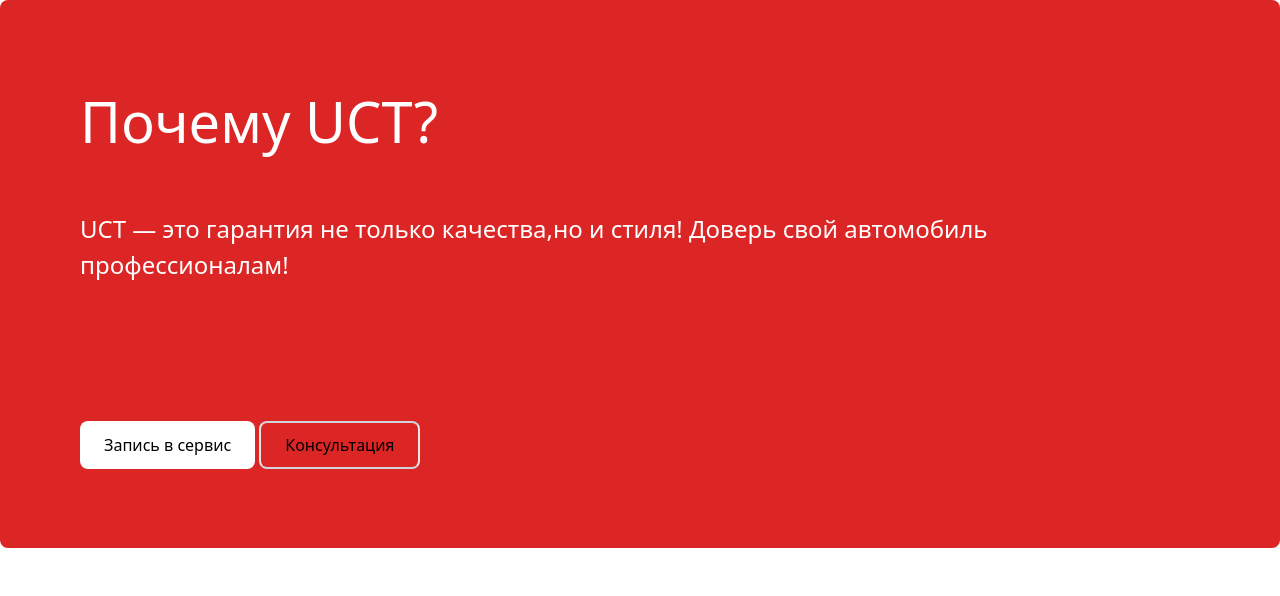
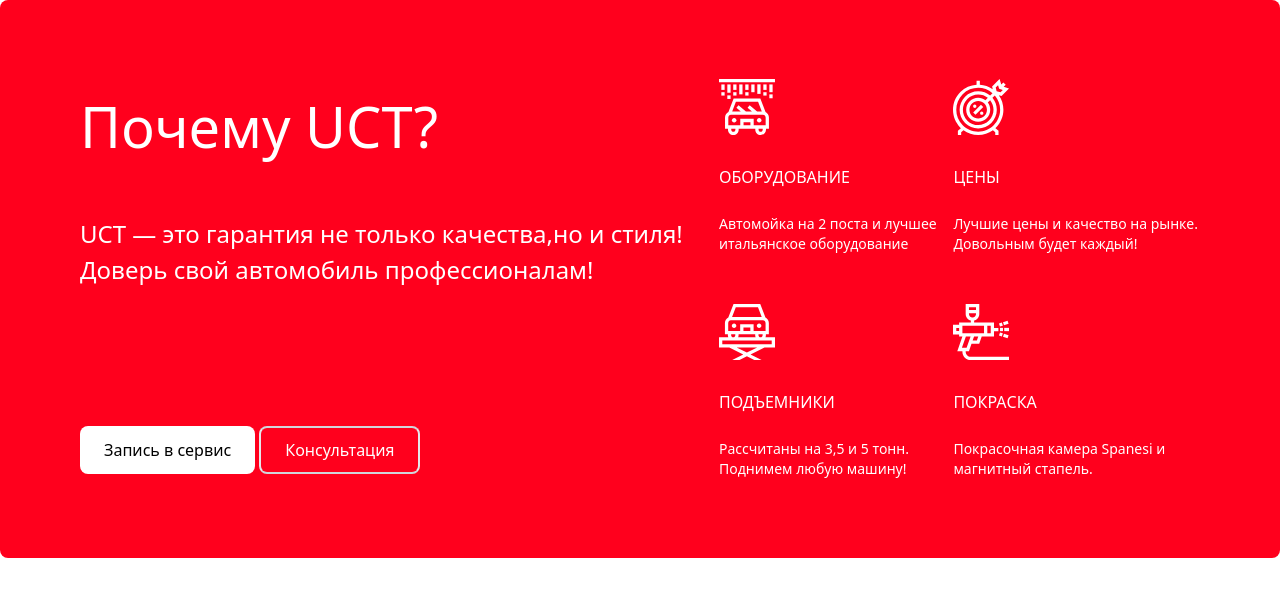
Before and after one commit to incodeuz/car-service, a plain HTML site: page src/index.html in a window 1280 px wide. Drawn offline with nearby package versions, Linux system fonts and the light colour scheme; files that its build step writes are made by us from their sources.

Commit message:
pochemu done

```diff
--- a/src/index.html
+++ b/src/index.html
@@ -8,16 +8,16 @@
   <script src="https://cdn.tailwindcss.com"></script>
   <!-- ---- MAIN CSS ---- -->
   <link rel="stylesheet" href="./dist/output.css">
-  <title>starter</title>
+  <title>ПОЧЕМУ section</title>
 </head>
 <body>
     <!-- ---- ПОЧЕМУ SECTION START ---- -->
 
-    <section id="pochemu">
+    <section id="pochemu" class="mb-[16px] bg-[#FF001D] px-[80px] py-[79px] rounded-lg flex items-center">
 
     <!-- ---- LEFT ---- -->
 
-      <div id="left" class="container bg-red-600 px-[80px] py-[79px] rounded-lg">
+      <div id="left" class="container">
         <h1 class="text-[56px] text-white pb-[48px]">
           Почему UCT?
         </h1>
@@ -28,7 +28,7 @@
           <button class="bg-white rounded-lg px-[24px] py-[12px]">
             Запись в сервис
           </button>
-          <button class="bg-red-600 rounded-lg px-[24px] py-[10px] border-2 border-y-gray-300">
+          <button class="bg-[#FF001D ] rounded-lg px-[24px] py-[10px] border-2 border-y-gray-300 text-white">
             Консультация
           </button>
         </div>
@@ -38,14 +38,35 @@
 
     <!-- ---- RIGHT ---- -->
 
-      <div id="right" class="">
+    <!-- ---- HALI TO'LIQ EMAS ---- -->
+
+      <div id="right" class="flex">
 
         <div class="top">
-            <div class="firts"></div>
-            <div class="second"></div>
+          <div class="first pb-[50px] right-[20px]">
+            <img src="./assets/images/car-wash.svg" alt="car-wash-icon">
+            <p class="pt-[30px] text-white text-bold">ОБОРУДОВАНИЕ</p>
+            <p class="pt-[25px] text-white text-sm">Автомойка на 2 поста и лучшее итальянское оборудование</p>
+          </div>
+          <div class="second">
+            <img src="./assets/images/lift.svg" alt="car-lift-icon">
+            <p class="pt-[30px] text-white text-bold">ПОДЪЕМНИКИ</p>
+            <p class="pt-[25px] text-white text-sm">Рассчитаны на 3,5 и 5 тонн. Поднимем любую машину!</p>
+          </div>
         </div>
 
-        <div class="bottom"></div>
+        <div class="bottom">
+          <div class="third pb-[50px]">
+            <img src="./assets/images/target.svg" alt="target-icon">
+            <p class="pt-[30px] text-white text-bold">ЦЕНЫ</p>
+            <p class="pt-[25px] text-white text-sm">Лучшие цены и качество на рынке. Довольным будет каждый!</p>
+          </div>
+          <div class="fourth">
+            <img src="./assets/images/spray-paint-gun.svg" alt="spray-paint-gun-icon">
+            <p class="pt-[30px] text-white text-bold">ПОКРАСКА</p>
+            <p class="pt-[25px] text-white text-sm">Покрасочная камера Spanesi и магнитный стапель.</p>
+          </div>
+        </div>
 
       </div>
 
```
Also changed, not shown: src/assets/images/car-wash.svg (added), src/assets/images/lift.svg (added), src/assets/images/rasm.jpg (deleted), src/assets/images/spray-paint-gun.svg (added), src/assets/images/target.svg (added).
